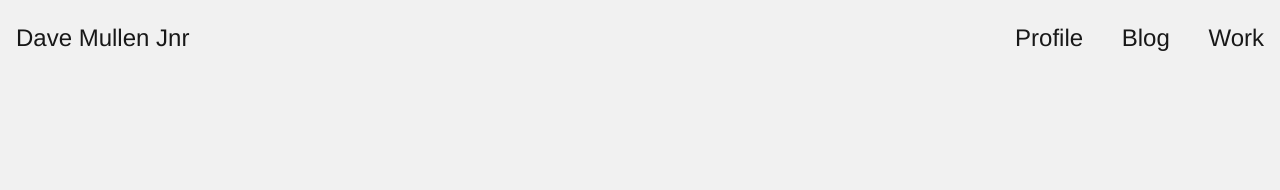
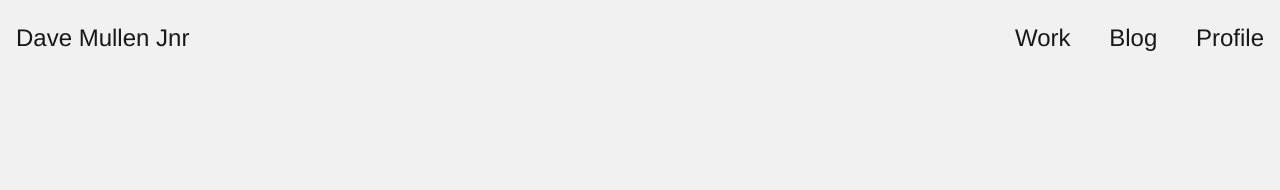
Before and after one commit to davemullenjnr/davemullenjnr, a Jekyll site: the page built from blog.md, in a window 1280 px wide and 900 px high. Shown: the top 190 px of the window. Built offline with Jekyll 4.4.1, drawn with Linux system fonts in a browser that asks for light colours; some web fonts are replaced.

Commit message:
Update _includes/header.html

```diff
--- a/_includes/header.html
+++ b/_includes/header.html
@@ -10,14 +10,14 @@
   <div class="right">
     <ul class="list-reset">
       <li class="inline-block">
-        <a class="f6 f4-lg align-middle link-primary" href="{{ site.baseurl }}/profile">
-          Profile
+        <a class="f6 f4-lg align-middle link-primary" href="{{ site.baseurl }}/work">
+          Work
         </a>
         <a class="f6 f4-lg align-middle link-primary ml-2 ml-lg-3" href="{{ site.baseurl }}/blog">
           Blog
         </a>
-        <a class="f6 f4-lg align-middle link-primary ml-2 ml-lg-3" href="{{ site.baseurl }}/work">
-          Work
+        <a class="f6 f4-lg align-middle link-primary ml-2 ml-lg-3" href="{{ site.baseurl }}/profile">
+          Profile
         </a>
       </li>
     </ul>
```
